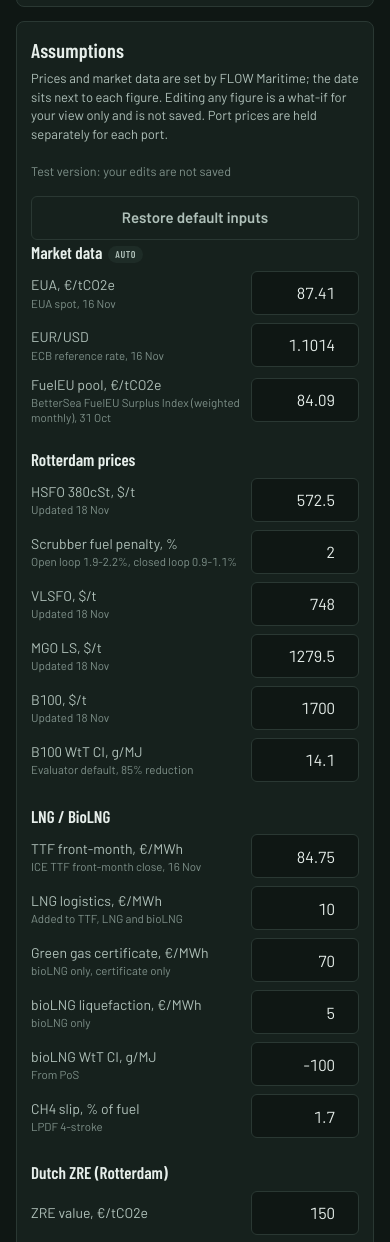
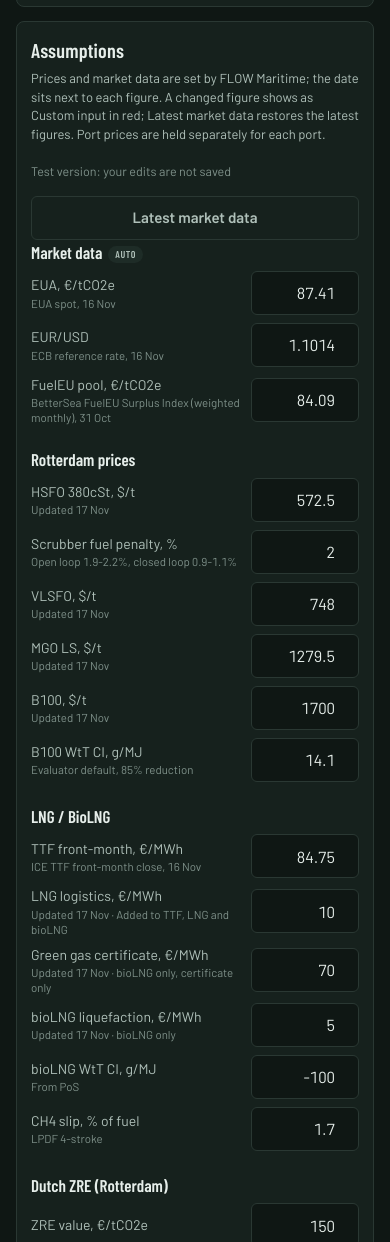
Before and after one commit to dgent86/games, a plain HTML site: page public/shipping/plimsoll/index.html in a window 390 px wide. Shown: the part 2648-3890 px from the top of the page. Drawn offline with nearby package versions, Linux system fonts and the light colour scheme; a web font is replaced by a local one.

Commit message:
Plimsoll: Latest market data reset, Custom input flag, Updated date from latest market data
Co-Authored-By: Claude Sonnet 5.5 <noreply@anthropic.com>
Claude-Session: https://claude.ai/code/session_01LBCLb9L9YsXydZ2WKm42ij

```diff
--- a/public/shipping/plimsoll/index.html
+++ b/public/shipping/plimsoll/index.html
@@ -173,7 +173,7 @@ legend{font-family:var(--display);font-weight:600;font-size:17px;margin-bottom:6
 .status{display:inline-block;font-size:12.5px;color:var(--muted)}
 .status.ok{color:var(--good)} .status.warn{color:var(--bad)}
 .autopill{display:inline-block;font-size:10px;font-weight:600;letter-spacing:.06em;text-transform:uppercase;background:var(--chip);color:var(--ink2);border-radius:999px;padding:1px 7px;margin-left:6px;vertical-align:1px}
-.ovr{color:var(--c-ets);font-weight:600}.scopes,.pair{display:contents}
+.ovr{color:var(--c-ets);font-weight:600}.cust{color:var(--bad);font-weight:600}.f input.custom{color:var(--bad)}.scopes,.pair{display:contents}
 .no-zre .zc{display:none}
 .sitefoot{border-top:1px solid var(--rule);font-size:13px;color:var(--muted)}
 .sitefoot .wrap{display:flex;flex-wrap:wrap;gap:6px 20px;justify-content:space-between;padding-block:16px 28px}
@@ -371,11 +371,11 @@ legend{font-family:var(--display);font-weight:600;font-size:17px;margin-bottom:6
     <div class="phead">
       <div>
         <h2 id="h-in">Assumptions</h2>
-        <p class="note">Prices and market data are set by FLOW Maritime; the date sits next to each figure. Editing any figure is a what-if for your view only and is not saved. Port prices are held separately for each port.</p>
+        <p class="note">Prices and market data are set by FLOW Maritime; the date sits next to each figure. A changed figure shows as Custom input in red; Latest market data restores the latest figures. Port prices are held separately for each port.</p>
       </div>
       <div class="actions">
         <span class="status" id="savestatus" role="status"></span>
-        <button class="btn" type="button" id="reset">Restore default inputs</button>
+        <button class="btn" type="button" id="reset">Latest market data</button>
       </div>
     </div>
     <div class="inputs">
@@ -394,9 +394,9 @@ legend{font-family:var(--display);font-weight:600;font-size:17px;margin-bottom:6
       </fieldset>
       <fieldset><legend>LNG / BioLNG</legend>
         <div class="f"><label for="a-ttf"><span>TTF front-month, €/MWh<small id="src-ttf"></small></span></label><input id="a-ttf" type="number" inputmode="decimal" step="0.5"></div>
-        <label class="f"><span>LNG logistics, €/MWh<small>Added to TTF, LNG and bioLNG</small></span><input id="p-logistics" type="number" inputmode="decimal" step="0.5"></label>
-        <label class="f"><span>Green gas certificate, €/MWh<small>bioLNG only, certificate only</small></span><input id="p-bioprem" type="number" inputmode="decimal" step="0.5"></label>
-        <label class="f"><span>bioLNG liquefaction, €/MWh<small>bioLNG only</small></span><input id="p-liq" type="number" inputmode="decimal" step="0.5"></label>
+        <label class="f"><span>LNG logistics, €/MWh<small id="pd-logistics"></small></span><input id="p-logistics" type="number" inputmode="decimal" step="0.5"></label>
+        <label class="f"><span>Green gas certificate, €/MWh<small id="pd-bioprem"></small></span><input id="p-bioprem" type="number" inputmode="decimal" step="0.5"></label>
+        <label class="f"><span>bioLNG liquefaction, €/MWh<small id="pd-liq"></small></span><input id="p-liq" type="number" inputmode="decimal" step="0.5"></label>
         <label class="f"><span>bioLNG WtT CI, g/MJ<small>From PoS</small></span><input id="a-biowtt" type="number" step="1"></label>
         <label class="f"><span>CH4 slip, % of fuel<small>LPDF 4-stroke</small></span><input id="a-slip" type="number" inputmode="decimal" step="0.1"></label>
       </fieldset>
@@ -499,6 +499,9 @@ let inputsAt = "2026-11-18T06:41:36.051Z"; // date of the prices embedded in thi
 const DATED=["hsfo","vlsfo","mgo","b100"];
 const DATEDLAB={hsfo:"HSFO",vlsfo:"VLSFO",mgo:"MGO",b100:"B100"};
 let priceAt = {};
+let BASE = null;
+function snapBase(){ BASE={ports:JSON.parse(JSON.stringify(S.ports))}; for(const k of MAN) BASE[k]=S[k]; }
+snapBase();
 function syncMarket(){ for(const k of MKEYS) S[k] = (OV[k]!=null) ? OV[k] : M[k]; }
 syncMarket();
 let view = {port:"rtm",ets:1,feu:1,unit:"vlsfoe",blend:{base:"vlsfo",pct:24,zre:true},feuSold:true,excluded:new Set()};
@@ -857,8 +860,9 @@ function fillMarket(){
   for(const k of MKEYS){
     setVal(MID[k],S[k]);
     const sm=document.getElementById("src-"+k);
+    document.getElementById(MID[k]).classList.toggle("custom",OV[k]!=null);
     if(OV[k]!=null){
-      sm.innerHTML=`<span class="ovr">What-if, not saved.</span> Live ${M[k]} · <button type="button" class="linkbtn" data-live="${k}">Use live</button>`;
+      sm.innerHTML=`<span class="cust">Custom input</span> · Live ${M[k]} · <button type="button" class="linkbtn" data-live="${k}">Use live</button>`;
     } else {
       sm.textContent=`${M[k+"Source"]||""}, ${dfmt(M[k+"AsOf"])}`;
     }
@@ -873,9 +877,16 @@ function fillInputs(){
   fillMarket();
   document.querySelectorAll("#seg-target button").forEach(b=>b.setAttribute("aria-pressed",String(parseFloat(b.dataset.v)===S.target)));
 }
+const FNOTE={logistics:"Added to TTF, LNG and bioLNG",bioprem:"bioLNG only, certificate only",liq:"bioLNG only"};
+function latestDate(){ const a=[M.ttfAsOf,M.euaAsOf,M.fxAsOf,M.poolAsOf].filter(Boolean).sort(); return dfmt(M.refreshedAt)||dfmt(a[a.length-1]); }
 function renderPriceDates(){
-  const pa=priceAt[view.port]||{};
-  for(const k of DATED){ const d=dfmt(pa[k]||inputsAt); document.getElementById("pd-"+k).textContent=d?`Updated ${d}`:"Update date not recorded"; }
+  const d=latestDate(), b=BASE&&BASE.ports[view.port];
+  for(const k of portFields){
+    const sm=document.getElementById("pd-"+k), inp=document.getElementById("p-"+k);
+    const c=!!b && S.ports[view.port][k]!==b[k];
+    inp.classList.toggle("custom",c);
+    sm.innerHTML=c?'<span class="cust">Custom input</span>':[d?"Updated "+d:"",FNOTE[k]||""].filter(Boolean).join(" · ");
+  }
 }
 function stampPrice(pk,k){ if(!DATED.includes(k)) return; (priceAt[pk]=priceAt[pk]||{})[k]=new Date().toISOString(); }
 function renderAsOf(){
@@ -899,18 +910,12 @@ document.querySelector(".inputs").addEventListener("click",e=>{
   const b=e.target.closest("[data-live]"); if(!b) return;
   const k=b.dataset.live; OV[k]=null; syncMarket(); document.getElementById(MID[k]).value=String(S[k]); fillMarket(); render();
 });
-let resetArm=null;
 const resetBtn=document.getElementById("reset");
 resetBtn.addEventListener("click",()=>{
-  if(!resetArm){
-    resetBtn.textContent=db?"Tap again to restore defaults for everyone":"Tap again to restore defaults";
-    resetArm=setTimeout(()=>{resetArm=null;resetBtn.textContent="Restore default inputs";},4000);
-    return;
-  }
-  clearTimeout(resetArm); resetArm=null; resetBtn.textContent="Restore default inputs";
-  const t=S.target; S=JSON.parse(JSON.stringify(DEFAULTS)); S.target=t; syncMarket();
-  for(const pk of PORTKEYS) for(const k of DATED) stampPrice(pk,k);
-  fillInputs(); render(); scheduleSave();
+  clearTimeout(saveT); dirty=false;
+  S.ports=JSON.parse(JSON.stringify(BASE.ports)); for(const k of MAN) S[k]=BASE[k];
+  OV={}; syncMarket(); fillInputs(); render(); renderAsOf();
+  if(db) setStatus(canWrite?"Changes save for everyone":"View only","");
 });
 
 // ---- Shared store: market/latest (written by the scheduled task) and inputs/current (saved manual inputs)
@@ -929,6 +934,7 @@ function applySaved(d){
   for(const k of MAN) if(typeof d[k]==="number") S[k]=d[k];
   if(d.priceAt && typeof d.priceAt==="object") for(const pk of PORTKEYS){ const src=d.priceAt[pk]; if(!src||typeof src!=="object") continue; for(const k of DATED) if(typeof src[k]==="string") (priceAt[pk]=priceAt[pk]||{})[k]=src[k]; }
   if(d.updatedAt) inputsAt=d.updatedAt;
+  snapBase();
 }
 function applyMarket(d){
   if(!d) return;
@@ -948,7 +954,7 @@ async function flush(){
   const body=manualState();
   try{
     await db.doc("inputs/current").set(body);
-    inputsAt=body.updatedAt; retried=false;
+    inputsAt=body.updatedAt; retried=false; snapBase(); renderPriceDates();
     setStatus("Saved "+tfmt(body.updatedAt),"ok"); renderAsOf();
   }catch(e){
     const code=e&&e.code;
```
